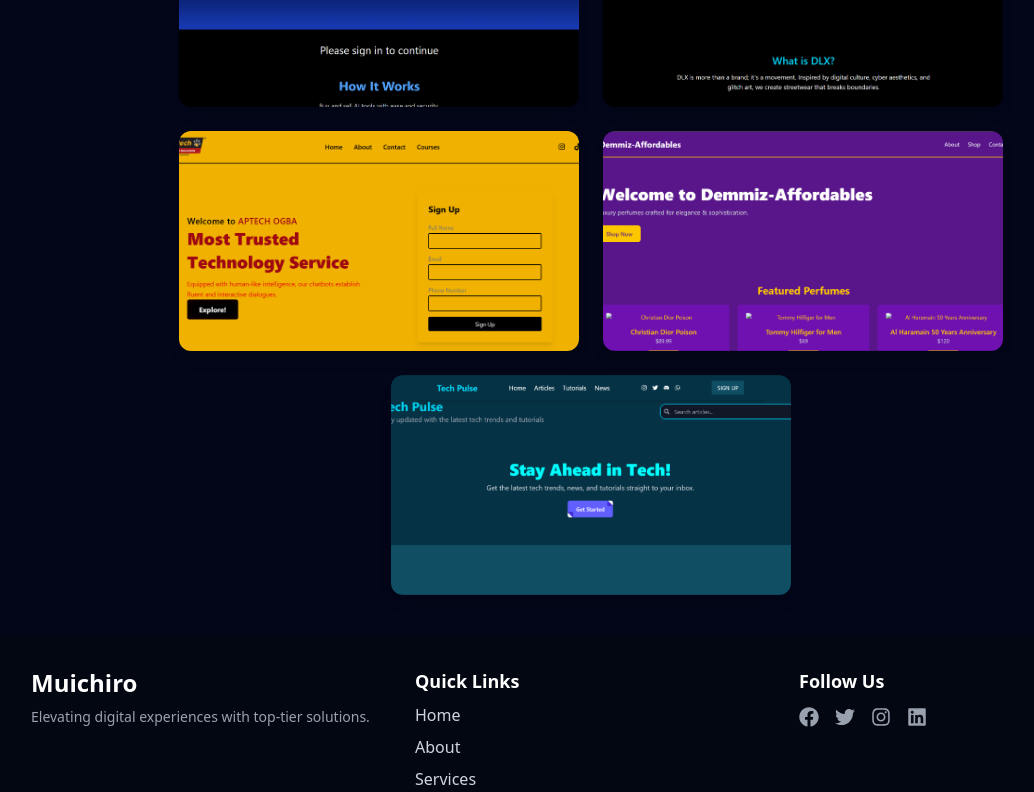
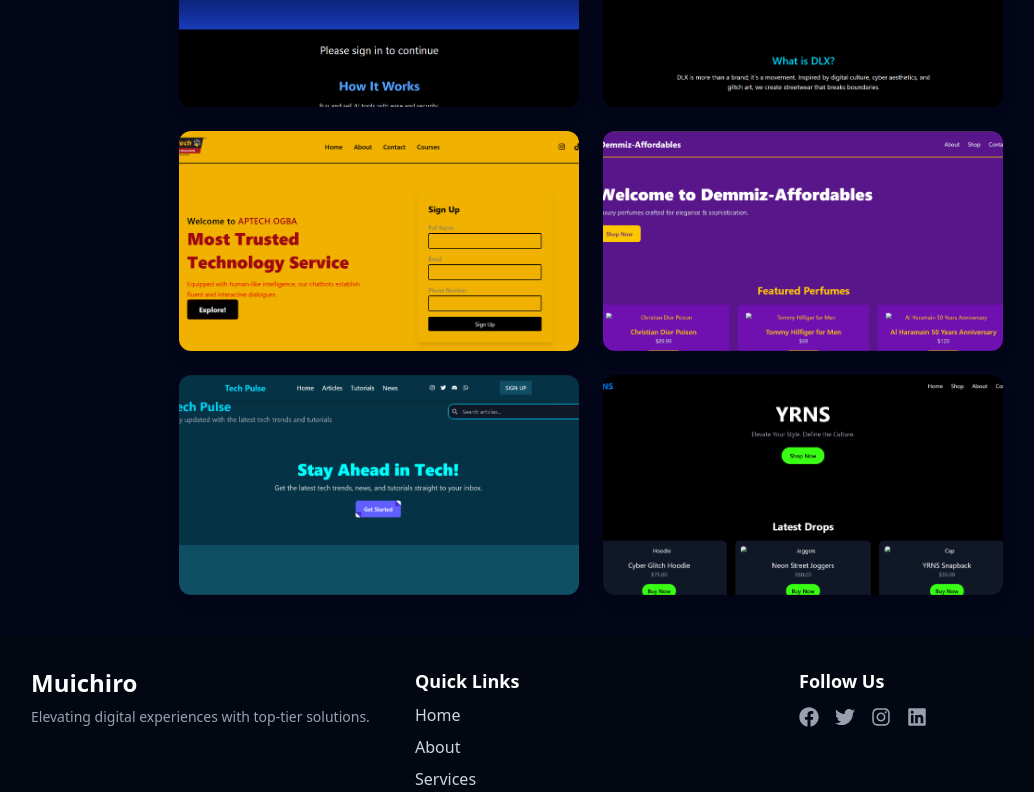
Before and after one commit to Muichiro79/Muichiro, a React (Vite) app: page /projects in a window 1280 px wide. Shown: the part 469-1261 px from the top of the page, without its empty margins (49-1083 px from the left). Built offline with nearby package versions, Linux system fonts and the light colour scheme.

Commit message:
Update MyProject.tsx

```diff
--- a/src/Pages/MyProject.tsx
+++ b/src/Pages/MyProject.tsx
@@ -8,6 +8,7 @@ import synk from "../assets/images/synk.png";
 import Aptech from "../assets/images/Aptech.png";
 import dem from "../assets/images/dem.png";
 import tp from "../assets/images/tp.png";
+import YRNS from "../assets/images/YRNS.png";
 const projects = [
   {
     id: 1,
@@ -50,6 +51,12 @@ const projects = [
     image: tp,
     description: "Tech Pulse",
     link: "https://tech-pulse-rose.vercel.app/",
+  },
+    {
+    id: 8,
+    image: YRNS,
+    description: "YRNS",
+    link: "https://yrns-steel.vercel.app/",
   },
 ];
 const MyProject = () => {
```
